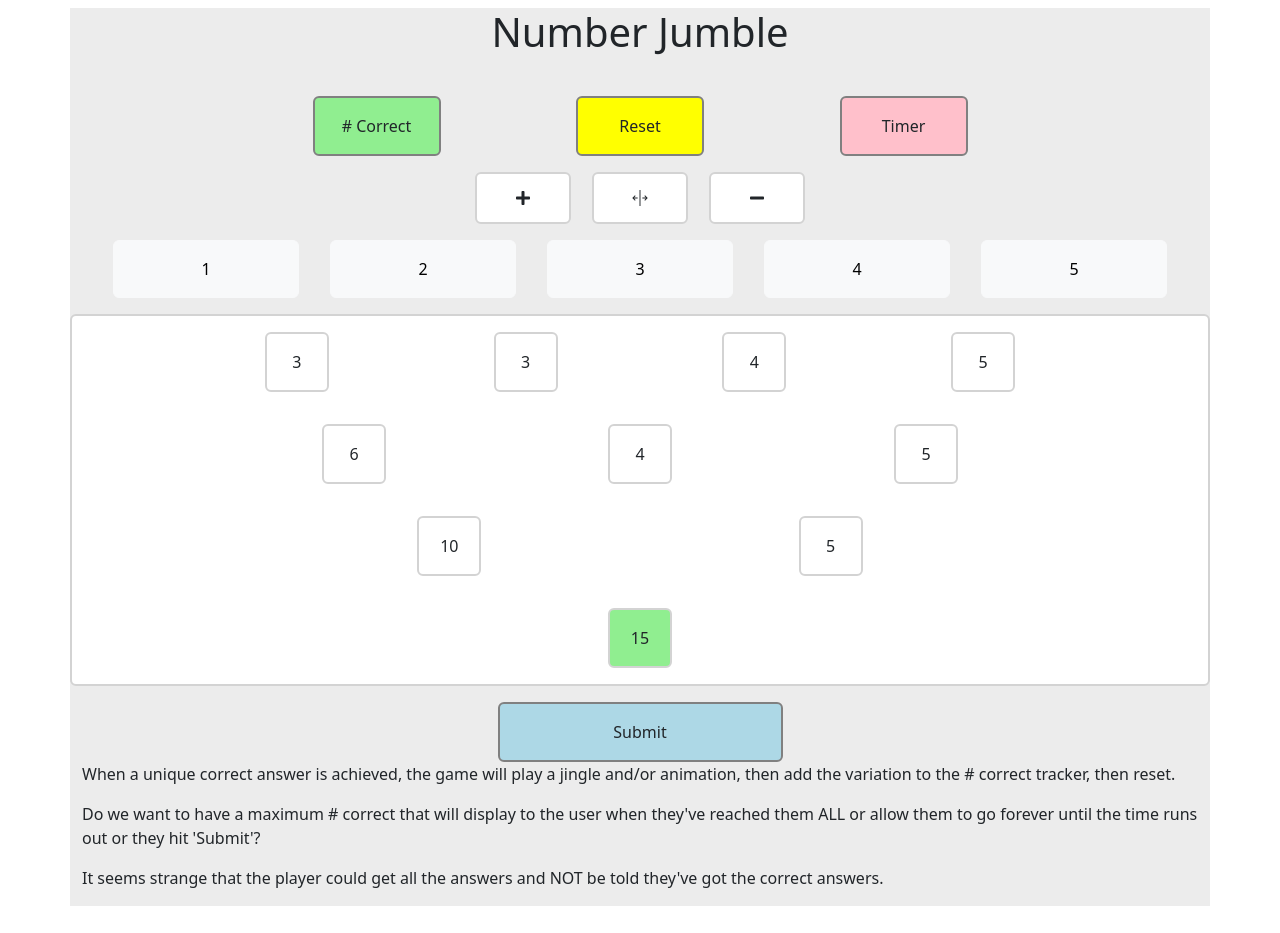
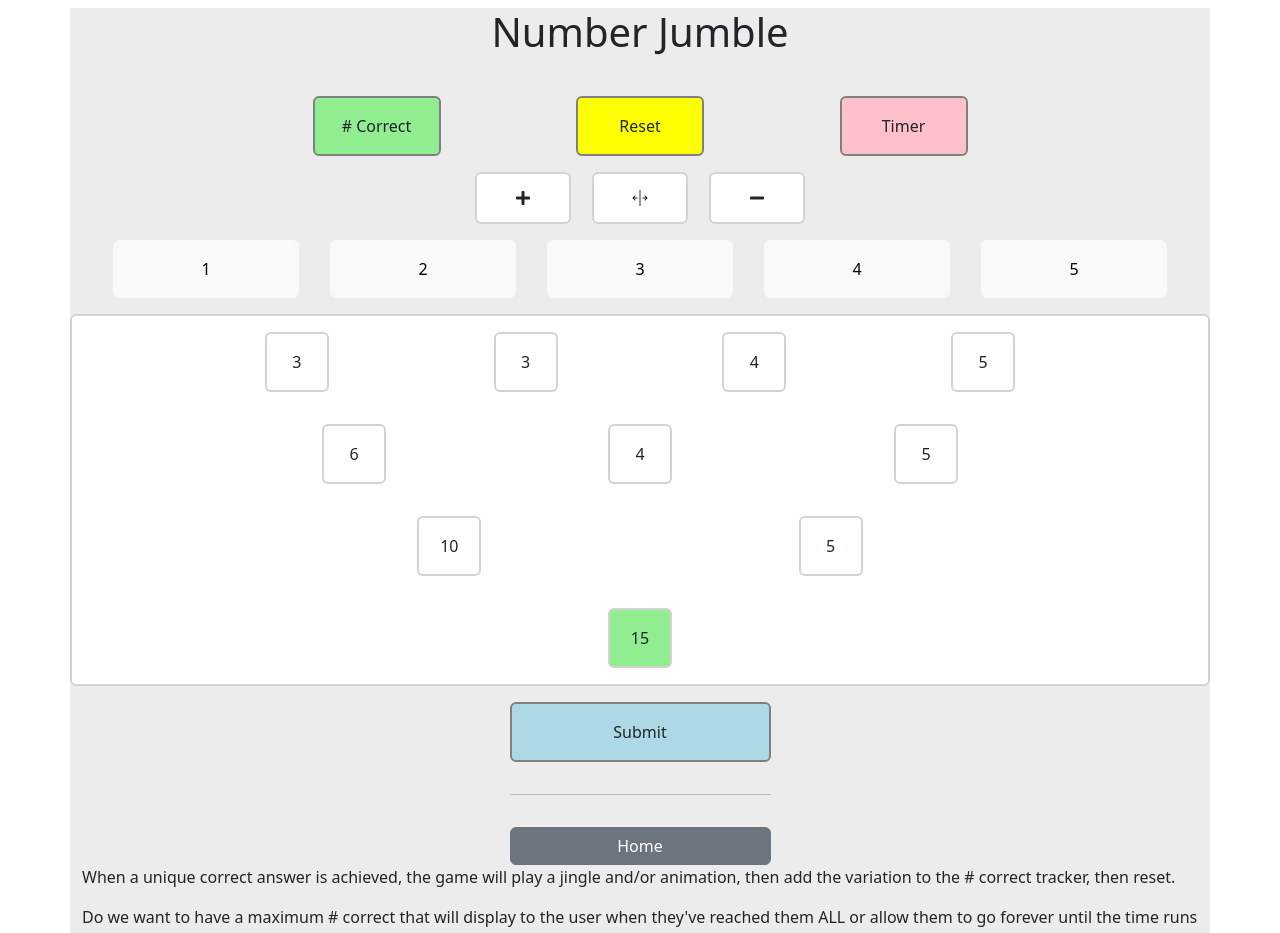
Before and after one commit to SaidNivek/number_jumble, a React (Create React App) app in the folder number_jumble/: page /gamescreen in a window 1280 px wide. Shown: the top 933 px of the page. Before the commit the page ends 906 px from the top, so only its background shows below. Built offline with nearby package versions, Linux system fonts and the light colour scheme.

Commit message:
Add Home button on gamescreen that connects to homescreen

```diff
--- a/number_jumble/src/App.css
+++ b/number_jumble/src/App.css
@@ -6,3 +6,8 @@ main {
   width: 4rem !important;
   border: 2px lightgrey solid !important;
 }
+
+a:link {
+  color: white;
+  text-decoration: none;
+}
--- a/number_jumble/src/components/Submit.jsx
+++ b/number_jumble/src/components/Submit.jsx
@@ -3,7 +3,7 @@ import Card from 'react-bootstrap/Card'
 
 function Submit() {
   return (
-    <Card style={{border:'2px grey solid', backgroundColor:'lightblue'}} className='mt-3 col-3'>
+    <Card style={{border:'2px grey solid', backgroundColor:'lightblue'}} className='mt-3 mb-3'>
         <Card.Body className='d-flex justify-content-center'>Submit</Card.Body>
     </Card>
   )
--- a/number_jumble/src/pages/GameScreen.jsx
+++ b/number_jumble/src/pages/GameScreen.jsx
@@ -4,6 +4,7 @@ import CurrentMath from '../components/CurrentMath'
 import PreviousMath from '../components/PreviousMath'
 import GameInfo from '../components/GameInfo'
 import Submit from '../components/Submit'
+import { Link } from 'react-router-dom'
 
 function GameScreen() {
 
@@ -13,7 +14,11 @@ function GameScreen() {
       <Functions />
       <Numbers />
       <CurrentMath />
-      <Submit />
+      <div className="d-flex flex-column justify-content-center w-25">
+        <Submit />
+        <hr />
+        <Link to='/'><button className="btn btn-secondary mt-3 link w-100">Home</button></Link>
+      </div>
       <p>When a unique correct answer is achieved, the game will play a jingle and/or animation, then add the variation to the # correct tracker, then reset.</p>
       <p>Do we want to have a maximum # correct that will display to the user when they've reached them ALL or allow them to go forever until the time runs out or they hit 'Submit'?</p>
       <p>It seems strange that the player could get all the answers and NOT be told they've got the correct answers.</p>
```
